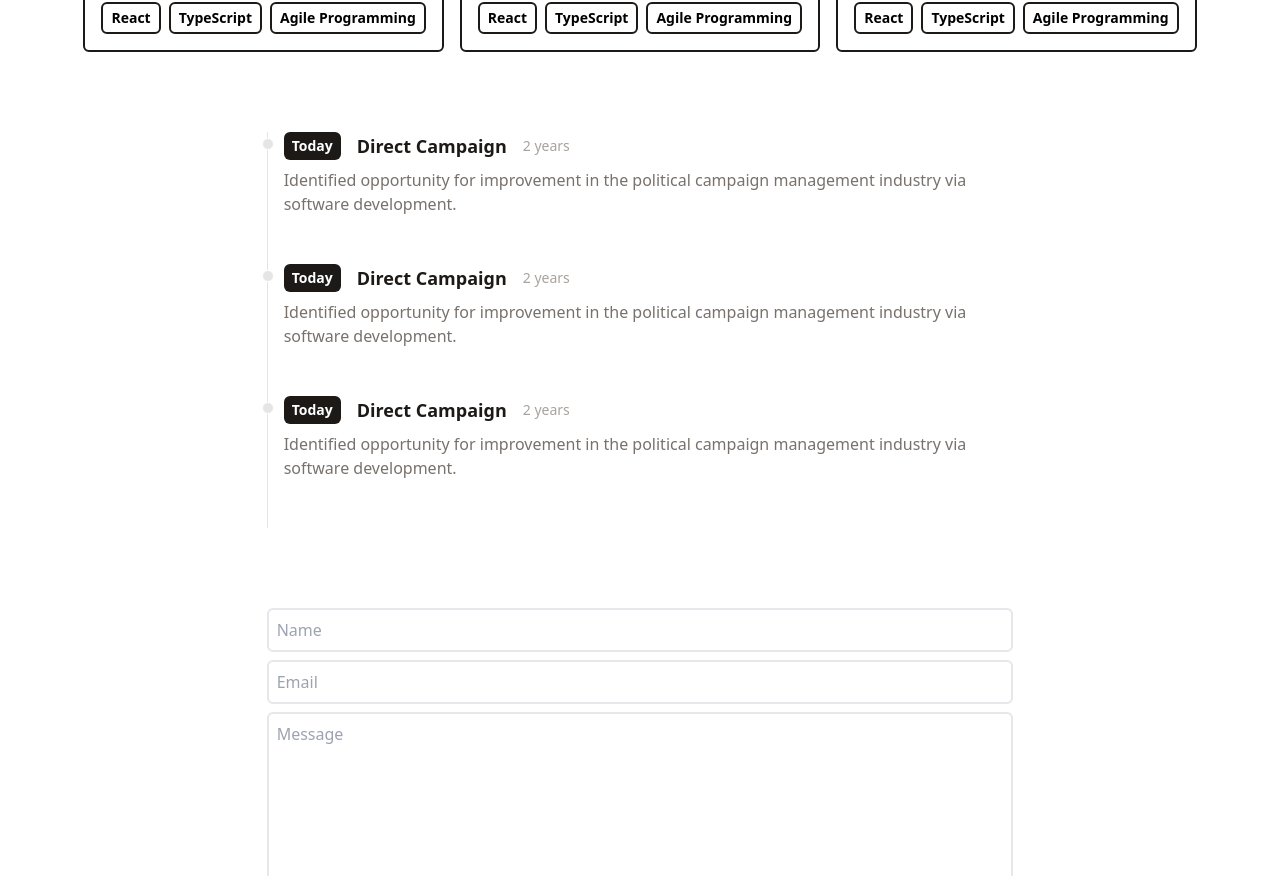
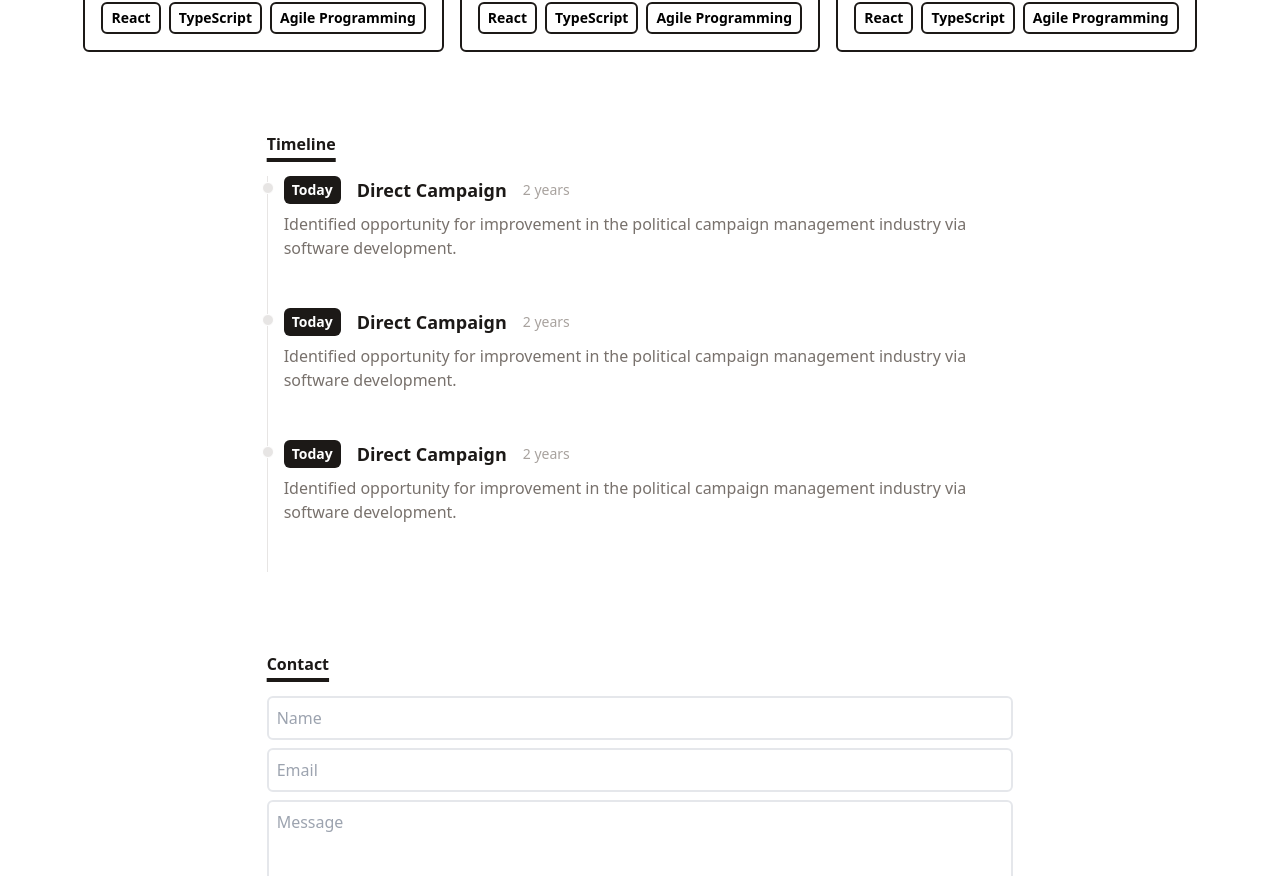
Before and after one commit to BrennanG01/BrennanG01.github.io, a React (Vite) app: page / in a window 1280 px wide. Shown: the part 620-1496 px from the top of the page. Built offline with nearby package versions, Linux system fonts and the light colour scheme.

Commit message:
Implement title component across existing components 'contact' and 'timeline'

```diff
--- a/src/components/Contact.tsx
+++ b/src/components/Contact.tsx
@@ -1,4 +1,5 @@
 // import React from 'react';
+import Title from "./Title";
 
 function Contact() {
     return (
@@ -9,6 +10,7 @@ function Contact() {
                     method="POST"
                     className="flex flex-col w-full md:w-7/12"
                 >
+                    <Title>Contact</Title>
                     <input
                         type="text"
                         name="name"
--- a/src/components/Timeline.tsx
+++ b/src/components/Timeline.tsx
@@ -1,11 +1,13 @@
 // import React from 'react';
 import timeline from "../data/timeline";
 import TimelineItem from "./TimelineItem";
+import Title from "./Title";
 
 function Timeline() {
     return (
         <div className="flex flex-col md:flex-row justify-center my-20">
             <div className="w-full md:w-7/12">
+                <Title>Timeline</Title>
                 {timeline.map(item => (
                     <TimelineItem
                         year={item.year}
--- /dev/null
+++ b/src/components/Title.tsx
@@ -0,0 +1,14 @@
+// import React from 'react';
+
+function Title({children}) {
+    return (
+        <h1
+            // id={id && id}
+            className="text 2xl font-bold underline underline-offset-8 decoration-4 mb-5 text-stone-900"
+        >
+            {children}
+        </h1>
+    )
+}
+
+export default Title;
```
